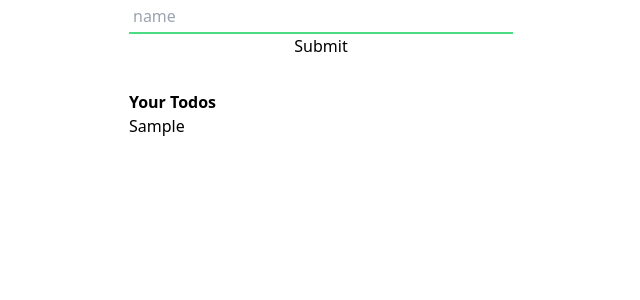
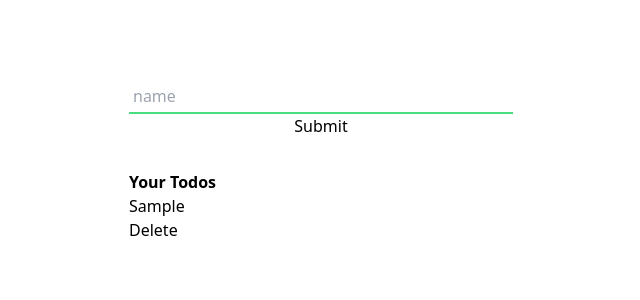
Before and after one commit to aguilanbon/reducer-app, a React (Create React App) app: page / in a window 1280 px wide. Both pictures are taken after typing "Sample" into the empty fields and a click on the button "Submit". Shown: the top 300 px of the page, without its empty margins (319-959 px from the left). Built offline with nearby package versions, Linux system fonts and the light colour scheme.

Commit message:
delete reducer/ filter

```diff
--- a/src/App.js
+++ b/src/App.js
@@ -11,8 +11,10 @@ function App() {
     switch (action.type) {
       case 'ADD_TODO':
         return [...state, action.payload]
+      case 'DELETE_TODO':
+        return state.filter(todo => todo.id !== action.payload.id)
       default:
-        return { state }
+        return state
     }
   }
 
@@ -21,18 +23,18 @@ function App() {
     setTodo('')
   }
 
-  const [state, dispatch] = useReducer(reducer, [])
+  const [todos, dispatch] = useReducer(reducer, [])
 
   return (
     <div className="w-screen">
       <div className='flex flex-col w-full items-center justify-center'>
-        <div className='w-96 flex flex-col'>
+        <div className='w-96 flex flex-col mt-20'>
           <input className='border-b-2 border-green-400 focus:outline-none  p-1' type="text" name='name' placeholder='name' value={todo}  onChange={(e) => setTodo(e.target.value)} />
           <button onClick={handleSubmit}>Submit</button>
         </div>
         <div className='w-96 flex flex-col m-8'>
             <h1 className='font-bold'>Your Todos</h1>
-            <TodoCard state={state} />
+            <TodoCard todos={todos} dispatch={dispatch} />
         </div>
       </div>
     </div>
--- a/src/TodoCard.jsx
+++ b/src/TodoCard.jsx
@@ -1,11 +1,12 @@
 import React from 'react'
 
-function TodoCard({ state }) {
+function TodoCard({ todos, dispatch }) {
     return (
         <div className='flex flex-col'>
-            {state.map(userTodo => (
+            {todos.map(userTodo => (
                 <div key={userTodo.id}>
-                    <p>{userTodo.name}</p>
+                    <p>{userTodo.name} </p>
+                    <button onClick={() => dispatch({ type: 'DELETE_TODO', payload: { id: userTodo.id } })} >Delete</button>
                 </div>
             ))}
         </div>
```
